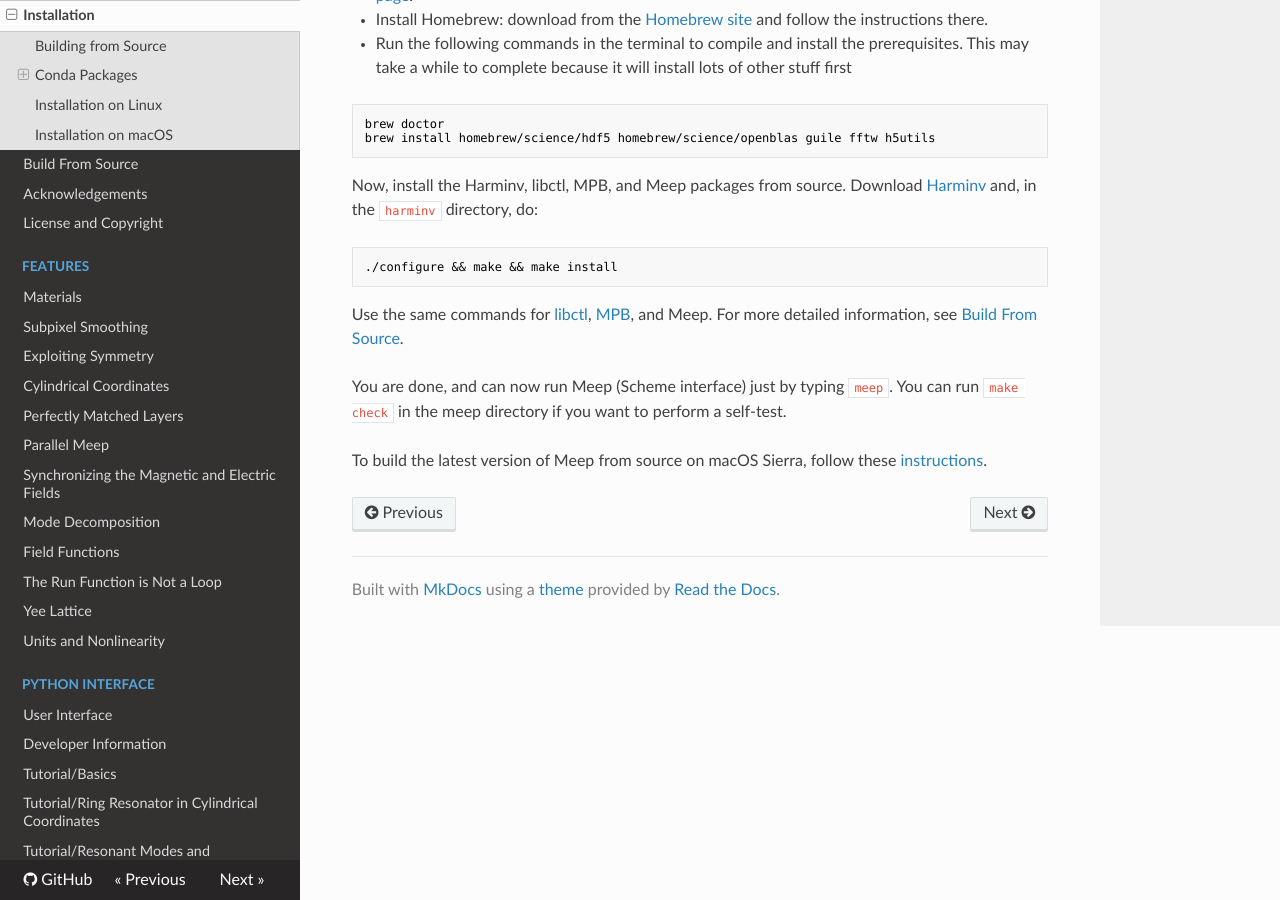
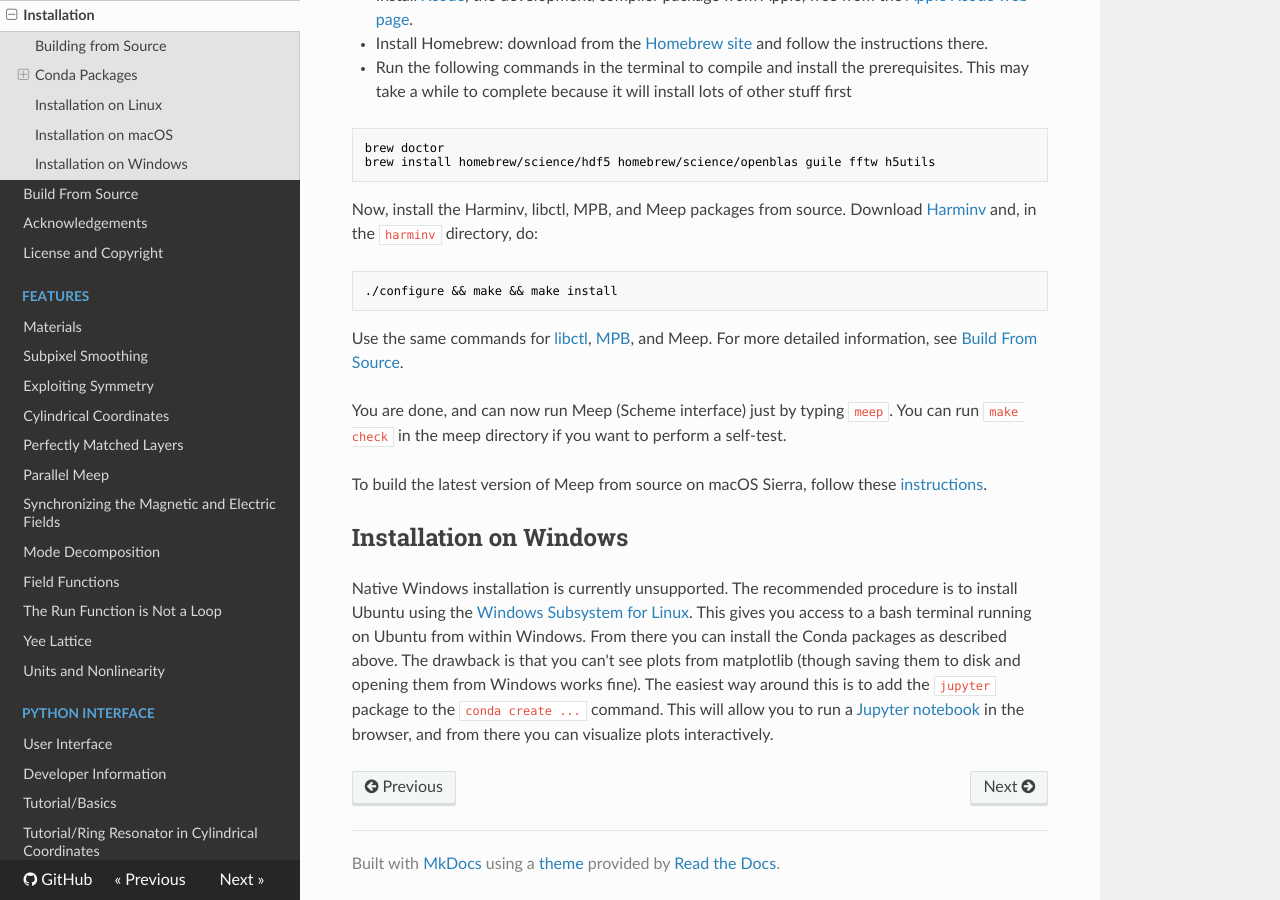
Before and after one commit to NanoComp/meep, an MkDocs documentation site: the page built from doc/docs/Installation.md, in a window 1280 px wide and 900 px high, scrolled down 3714 px. Built offline with MkDocs 1.6.1, drawn with Linux system fonts in a browser that asks for light colours; nearby versions of some CDN libraries; old or Windows-style settings are respelled for this version of MkDocs; some of the changed text lies outside the part shown.

Commit message:
Add section on Windows installation

```diff
--- a/doc/docs/Installation.md
+++ b/doc/docs/Installation.md
@@ -128,3 +128,8 @@ Use the same commands for [libctl](https://libctl.readthedocs.io), [MPB](https:/
 You are done, and can now run Meep (Scheme interface) just by typing `meep`. You can run `make check` in the meep directory if you want to perform a self-test.
 
 To build the latest version of Meep from source on macOS Sierra, follow these [instructions](https://www.mail-archive.com/meep-discuss@ab-initio.mit.edu/msg05811.html).
+
+Installation on Windows
+----------------------------
+
+Native Windows installation is currently unsupported. The recommended procedure is to install Ubuntu using the [Windows Subsystem for Linux](https://docs.microsoft.com/en-us/windows/wsl/install-win10). This gives you access to a bash terminal running on Ubuntu from within Windows. From there you can install the Conda packages as described above. The drawback is that you can't see plots from matplotlib (though saving them to disk and opening them from Windows works fine). The easiest way around this is to add the `jupyter` package to the `conda create ...` command. This will allow you to run a [Jupyter notebook](https://jupyter.readthedocs.io/en/latest/) in the browser, and from there you can visualize plots interactively.
```
